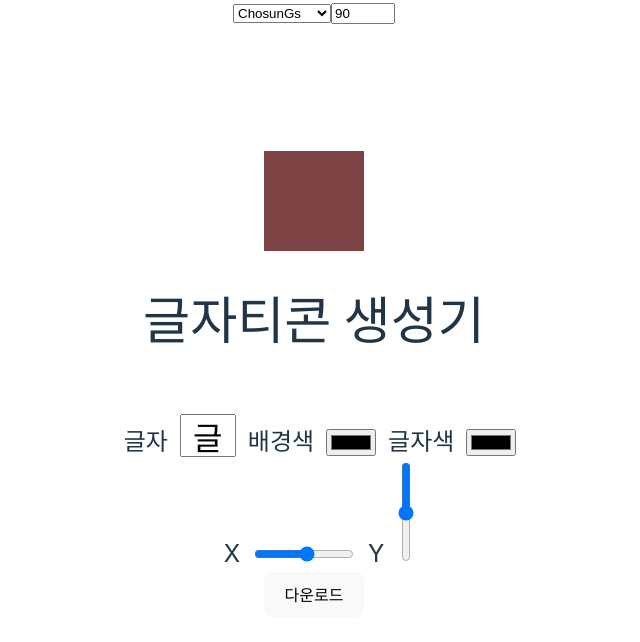
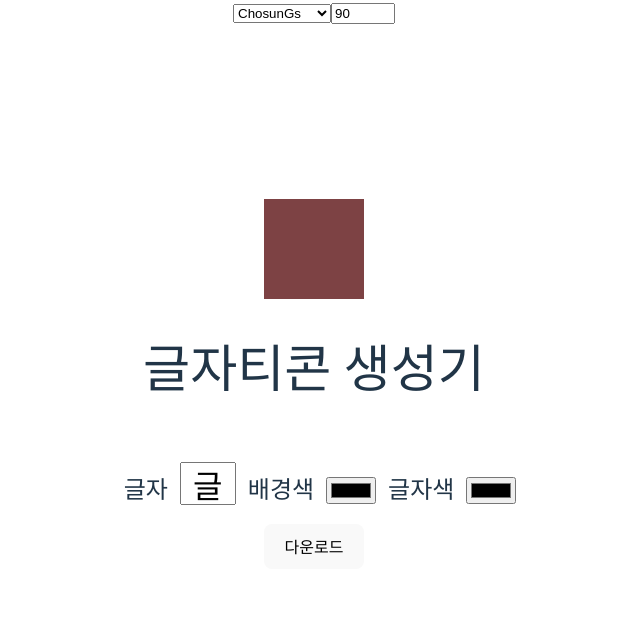
Before and after one commit to sjy5386/charicon, a React (Vite) app: page / in a window 1280 px wide. Shown: the top 642 px of the page, without its empty margins (326-966 px from the left). Built offline with nearby package versions, Linux system fonts and the light colour scheme; a web font is replaced by a local one.

Commit message:
위치 조절 도구 제거
Signed-off-by: Seokjin Yoon <13289043+sjy5386@users.noreply.github.com>

```diff
--- a/src/App.tsx
+++ b/src/App.tsx
@@ -40,14 +40,7 @@ function App() {
                     <label>글자색</label>
                     <input type="color" value={color} onChange={(e) => setColor(e.target.value)}/>
                 </div>
-                <div>
-                    <label>X</label>
-                    <input type="range" value={x} onChange={(e) => setX(Number(e.target.value))}
-                           max={size} min={-size} id="x-range-input"/>
-                    <label>Y</label>
-                    <input type="range" value={y} onChange={(e) => setY(Number(e.target.value))}
-                           max={size * 2} min={-size / 2} id="y-range-input"/>
-                </div>
+                <div style={{'margin': '1em'}}></div>
                 <button onClick={() => downloadCanvas(canvasRef.current, character + '.png')}>다운로드</button>
             </div>
         </>
```
